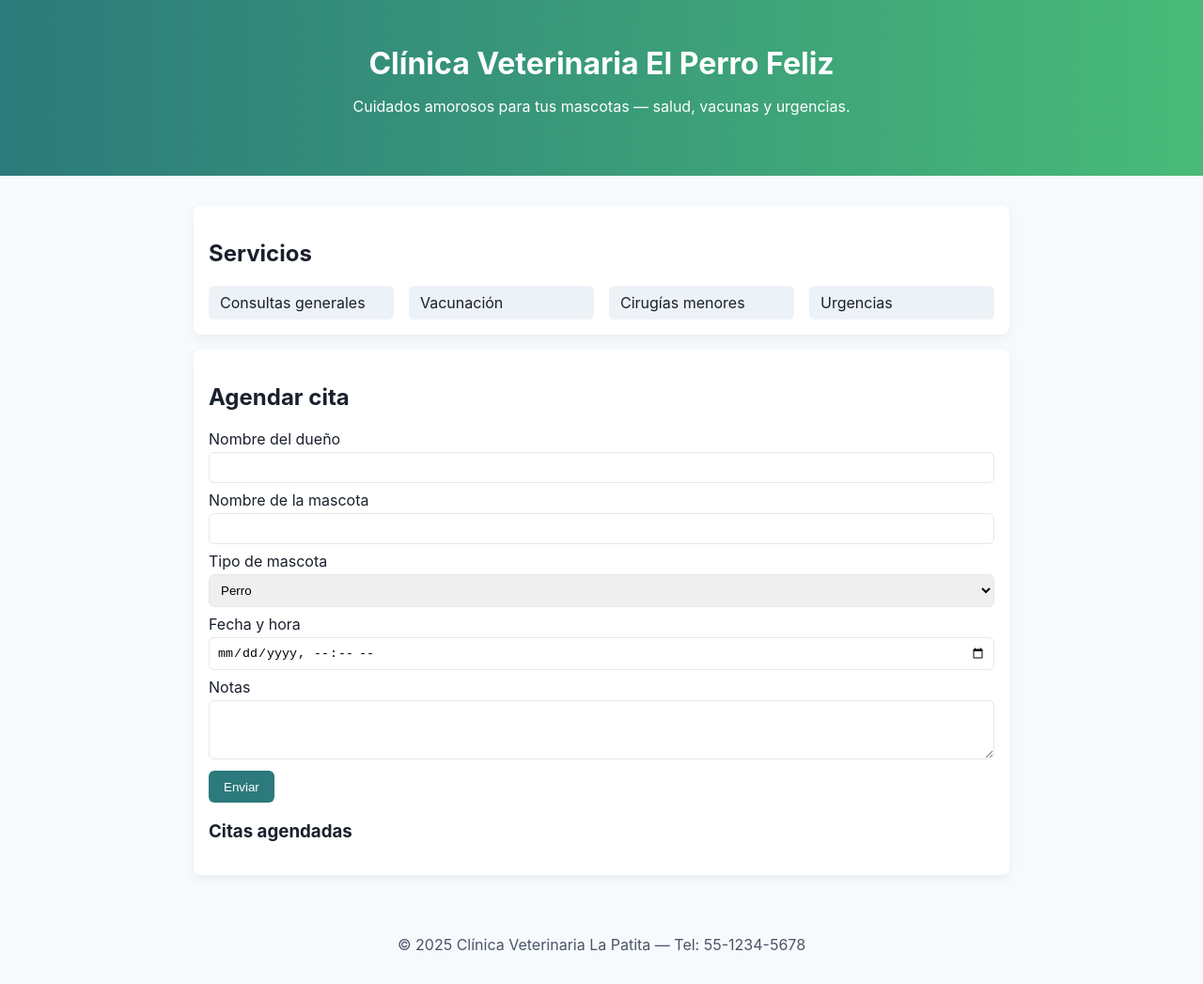
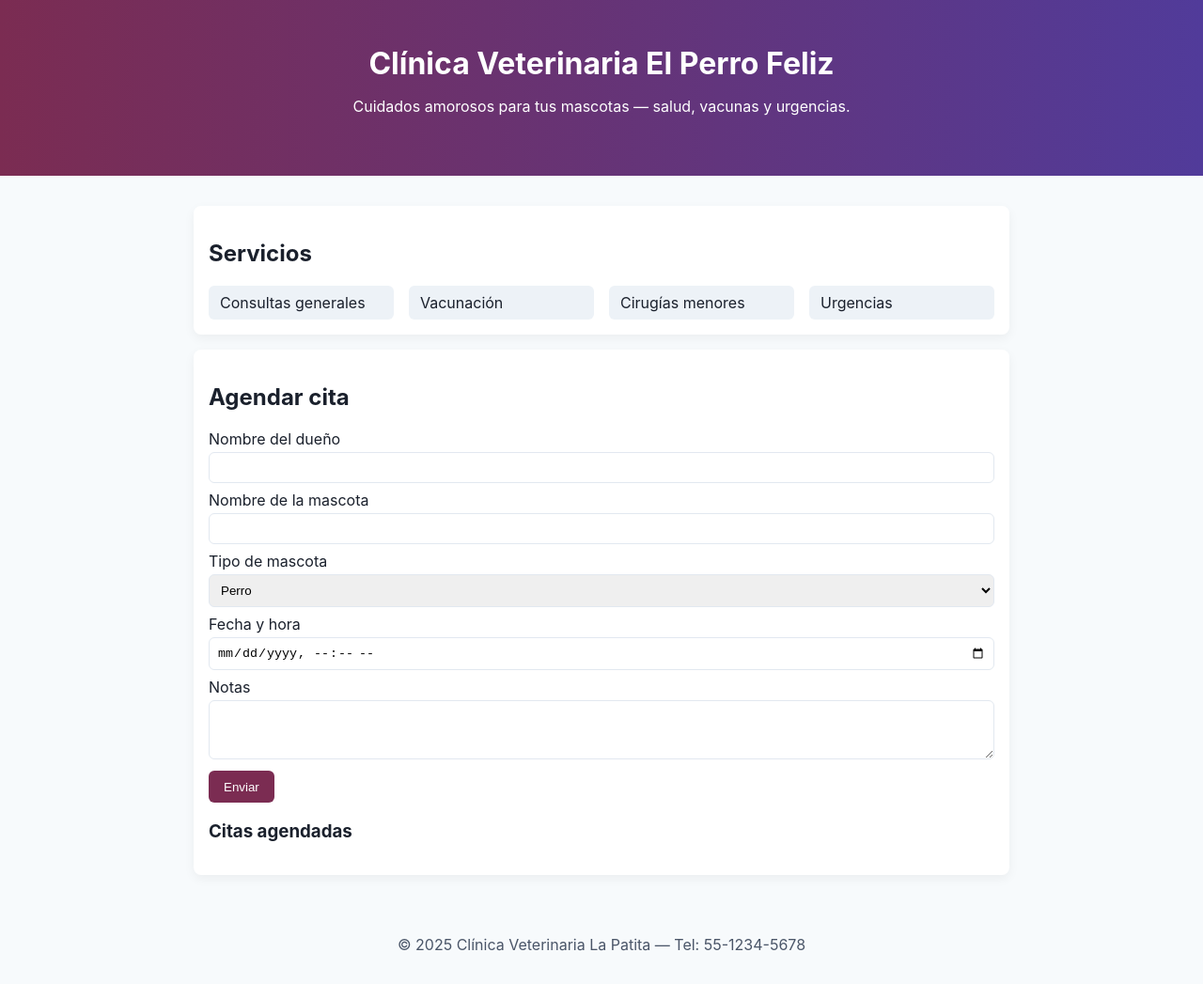
Before and after one commit to alanchis/Unir_pagina_ejempl, a website: page public/index.html in a window 1280 px wide. Shown: the whole page at 94% size. Drawn offline with Linux system fonts and the light colour scheme; no server answers.

Commit message:
cambio de color background header

```diff
--- a/public/styles.css
+++ b/public/styles.css
@@ -1,12 +1,12 @@
 :root{
-  --accent:#2c7a7b;
+  --accent:#7b2c52;
   --bg:#f7fafc;
   --card:#ffffff;
 }
 *{box-sizing:border-box}
 body{font-family:Inter, system-ui, Arial, sans-serif;margin:0;background:var(--bg);color:#1a202c}
 .container{max-width:900px;margin:0 auto;padding:1rem}
-.hero{background:linear-gradient(90deg,var(--accent),#48bb78);color:white;padding:2rem 0;text-align:center}
+.hero{background:linear-gradient(90deg,var(--accent),#513b9a);color:white;padding:2rem 0;text-align:center}
 .hero h1{margin:0;font-size:2rem}
 .hero span{font-weight:700}
 .services, .appointment{background:var(--card);padding:1rem;margin-top:1rem;border-radius:8px;box-shadow:0 4px 12px rgba(0,0,0,0.05)}
```
